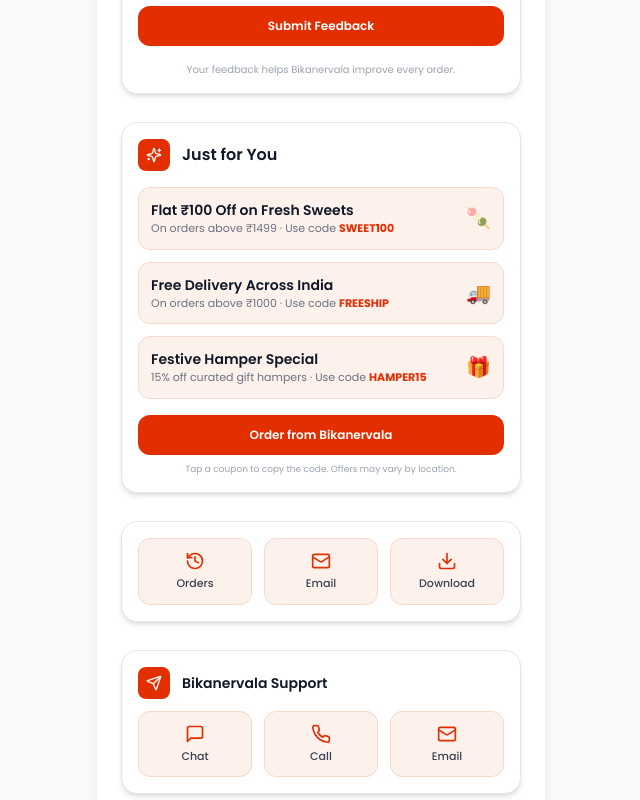
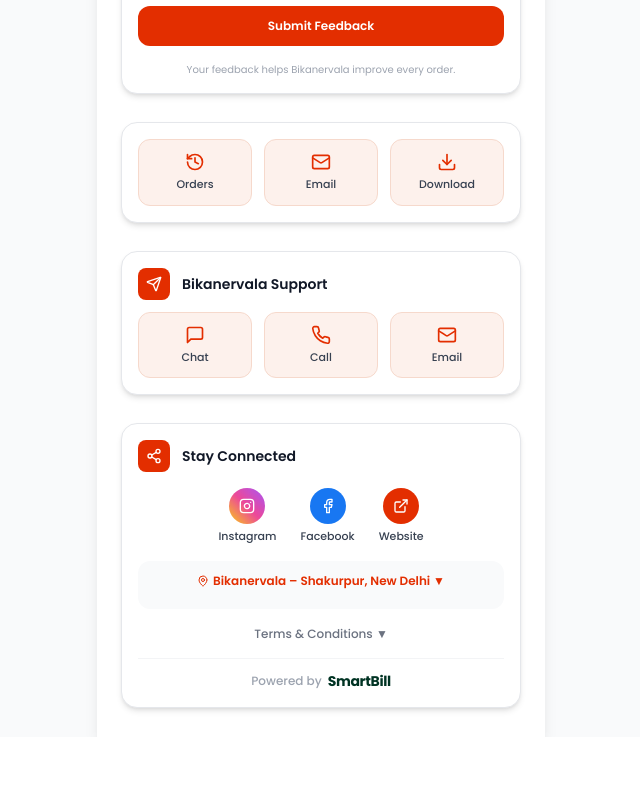
Before and after one commit to aadi310/Bikanerwala-Smart-Receipt, a Next.js app: page / in a window 1280 px wide. Shown: the part 1720-2520 px from the top of the page, without its empty margins (319-959 px from the left). After the commit the page ends 2457 px from the top, so only its background shows below. Built offline with nearby package versions, Linux system fonts and the light colour scheme.

Commit message:
Update page.tsx

```diff
--- a/app/page.tsx
+++ b/app/page.tsx
@@ -938,67 +938,6 @@ body{font-family:'Poppins',sans-serif;font-size:14px;color:#111;background:#fff;
     </div>
   )}
 </div>
-
-<div className="bg-white rounded-2xl border border-gray-200 shadow-md mx-3 mt-4 p-4 font-poppins">
-
-  <div className="flex items-center justify-between mb-4">
-    <div className="flex items-center">
-      <div className="bg-[#E32E00] p-2 rounded-lg mr-3">
-        <Sparkles className="h-4 w-4 text-white" />
-      </div>
-      <h3 className="text-base font-semibold text-gray-900">Just for You</h3>
-    </div>
-  </div>
-
-  {couponToast && (
-    <div className="mb-3 text-center text-xs text-green-700 bg-green-50 border border-green-100 rounded-lg py-2">
-      ✓ Coupon copied
-    </div>
-  )}
-
-  <div className="space-y-3">
-
-    <button onClick={() => copyCoupon("SWEET100")} className="w-full bg-[#FDF1EC] border border-[#F6D9CC] rounded-xl p-3 text-left active:scale-[0.99]">
-      <div className="flex items-center justify-between">
-        <div>
-          <h4 className="text-sm font-semibold text-gray-900">Flat ₹100 Off on Fresh Sweets</h4>
-          <p className="text-[11px] text-gray-500">On orders above ₹1499 · Use code <span className="font-bold text-[#E32E00]">SWEET100</span></p>
-        </div>
-        <div className="text-xl">🍡</div>
-      </div>
-    </button>
-
-    <button onClick={() => copyCoupon("FREESHIP")} className="w-full bg-[#FDF1EC] border border-[#F6D9CC] rounded-xl p-3 text-left active:scale-[0.99]">
-      <div className="flex items-center justify-between">
-        <div>
-          <h4 className="text-sm font-semibold text-gray-900">Free Delivery Across India</h4>
-          <p className="text-[11px] text-gray-500">On orders above ₹1000 · Use code <span className="font-bold text-[#E32E00]">FREESHIP</span></p>
-        </div>
-        <div className="text-xl">🚚</div>
-      </div>
-    </button>
-
-    <button onClick={() => copyCoupon("HAMPER15")} className="w-full bg-[#FDF1EC] border border-[#F6D9CC] rounded-xl p-3 text-left active:scale-[0.99]">
-      <div className="flex items-center justify-between">
-        <div>
-          <h4 className="text-sm font-semibold text-gray-900">Festive Hamper Special</h4>
-          <p className="text-[11px] text-gray-500">15% off curated gift hampers · Use code <span className="font-bold text-[#E32E00]">HAMPER15</span></p>
-        </div>
-        <div className="text-xl">🎁</div>
-      </div>
-    </button>
-
-  </div>
-
-  <a href="https://bikanervala.com/" target="_blank" rel="noopener noreferrer">
-    <button className="w-full mt-4 bg-[#E32E00] text-white h-10 text-xs font-semibold rounded-xl transition active:scale-[0.98]">
-      Order from Bikanervala
-    </button>
-  </a>
-
-  <p className="mt-2 text-[9px] text-center text-gray-400">Tap a coupon to copy the code. Offers may vary by location.</p>
-</div>
-
          <div className="bg-white rounded-2xl border border-gray-200 shadow-md mx-3 mt-4 p-4 font-poppins">
   <div className="grid grid-cols-3 gap-3">
     <button ref={historyButtonRef} onClick={handleTransactionHistoryOpen}
@@ -1117,15 +1056,7 @@ body{font-family:'Poppins',sans-serif;font-size:14px;color:#111;background:#fff;
   <div className="text-center mt-3 pt-3 border-t border-gray-100">
   <div className="flex items-center justify-center space-x-1.5">
     <span className="text-xs text-gray-400 font-medium">Powered by</span>
-    <span
-      className="text-sm font-bold tracking-tight"
-      style={{
-        background: "linear-gradient(90deg, #20D39C 0%, #5AE2E2 100%)",
-        WebkitBackgroundClip: "text",
-        WebkitTextFillColor: "transparent",
-        backgroundClip: "text",
-      }}
-    >
+    <span className="text-sm font-bold tracking-tight" style={{ color: "#003323" }}>
       SmartBill
     </span>
   </div>
```
